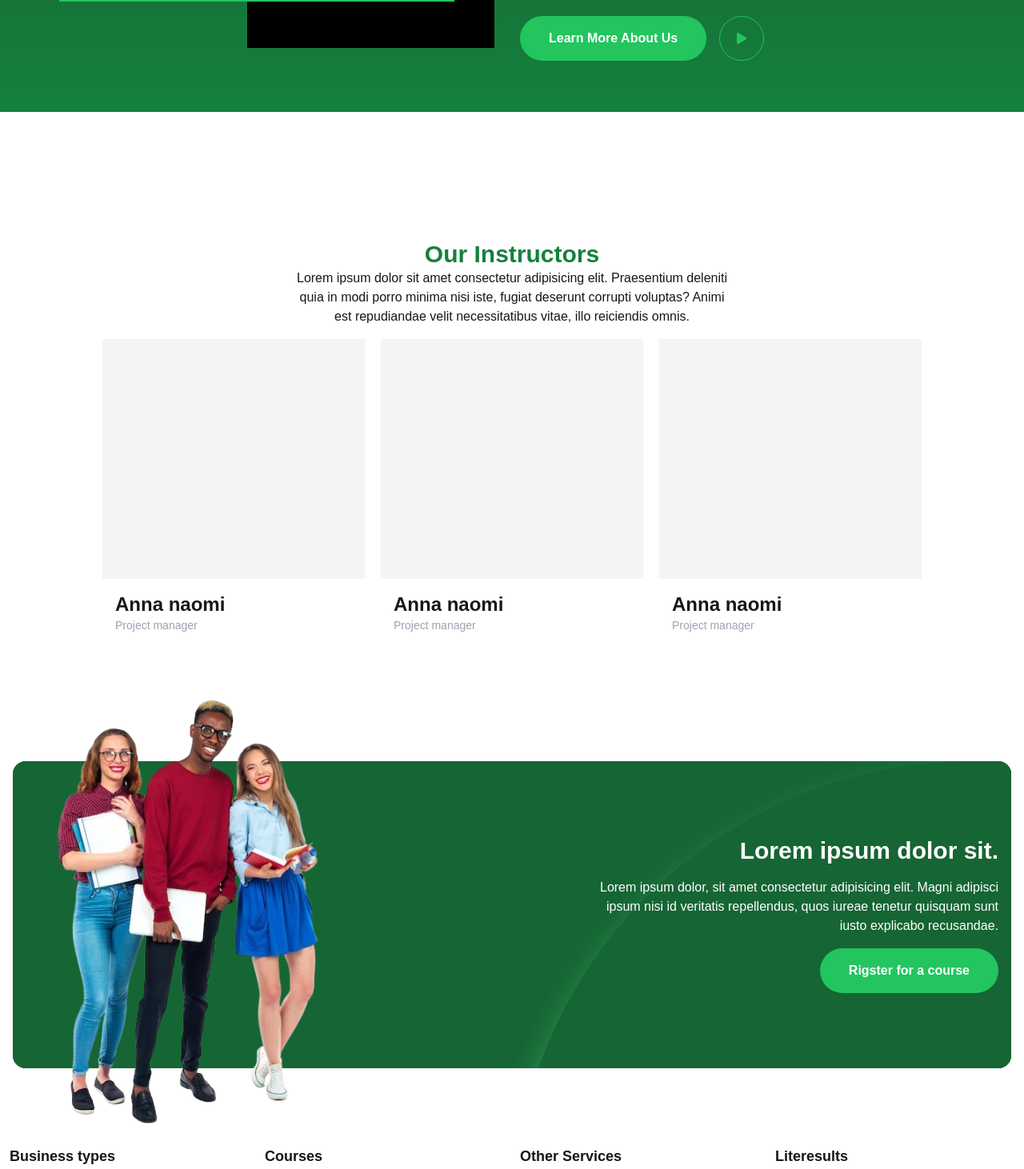
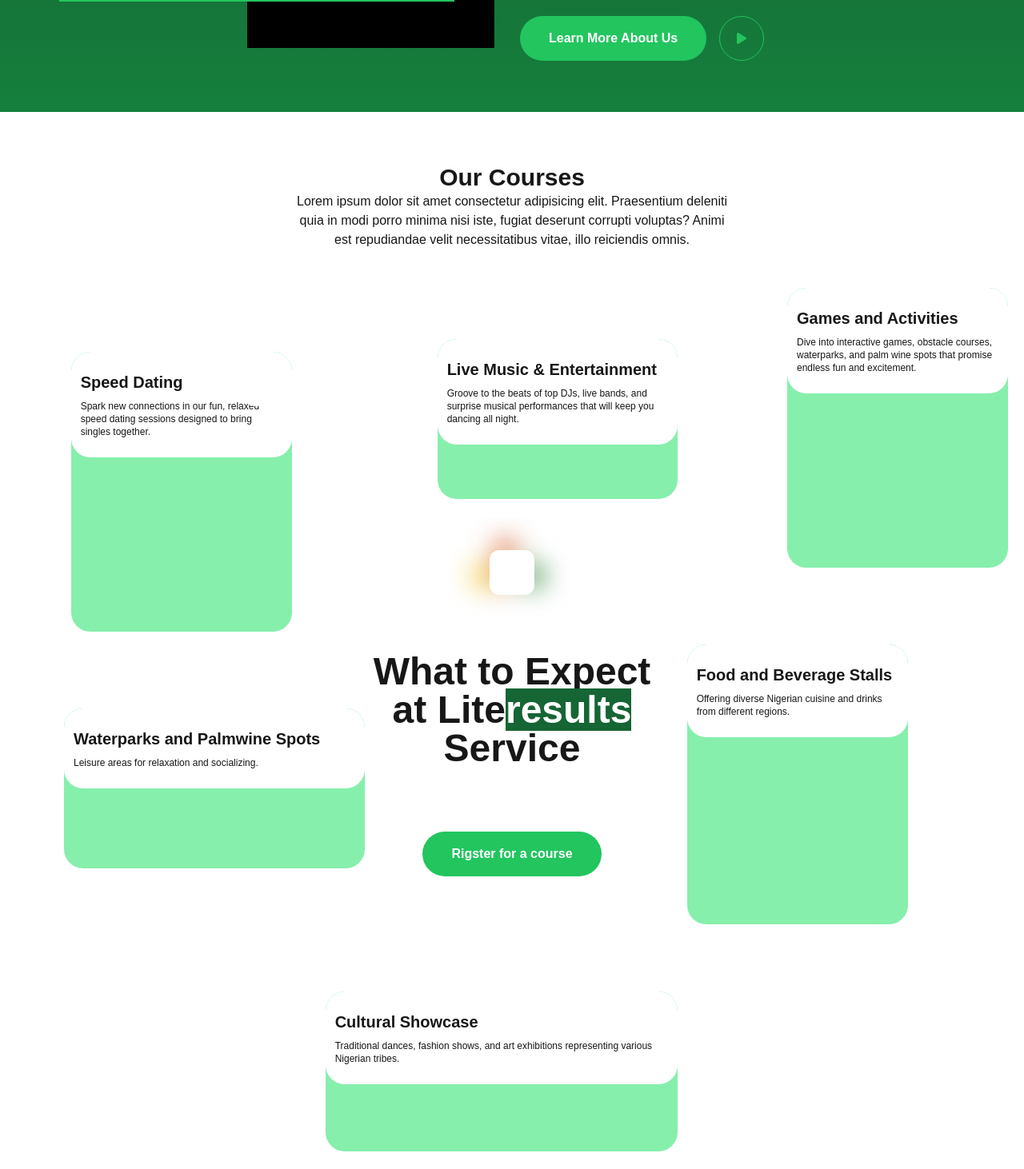
Before and after one commit to ebuberoderick/literesultsapp, a Next.js app: page / in a window 1280 px wide. Shown: the part 1680-3142 px from the top of the page at 80% size. Built offline with nearby package versions, Linux system fonts and the light colour scheme.

Commit message:
added out courses

```diff
--- a/app/page.jsx
+++ b/app/page.jsx
@@ -86,86 +86,199 @@ function page() {
       </div>
 
 
-      <div className="py-24">
 
+
+
+      <div className="pt-12">
+        <div className="max-w-xl text-center p-4 mx-auto">
+          <div className="font-semibold text-xl sm:text-3xl">Our Courses</div>
+          <div className="text-xs sm:text-base">Lorem ipsum dolor sit amet consectetur adipisicing elit. Praesentium deleniti quia in modi porro minima nisi iste, fugiat deserunt corrupti voluptas? Animi est repudiandae velit necessitatibus vitae, illo reiciendis omnis.</div>
+        </div>
+      </div>
+
+
+      <div className="max-w-7xl overflow-hidden grid items-start xl:grid-cols-3 py-12 mx-auto px-5 space-y-6 lg:space-y-12">
+        <div className="space-y-6 z-40 md:space-y-24 md:space-x-3 grid md:grid-cols-2 xl:grid-cols-1 relative xl:top-16">
+          <div data-aos="fade-left" className="xl:w-[276px] bg-green-300 overflow-hidden w-full relative rounded-3xl mx-auto h-[350px] gallery7">
+            <div className="p-3 py-6 space-y-2 bg-white rounded-3xl w-full">
+              <div className="font-semibold sm:text-xl">Speed Dating</div>
+              <div className="text-xs">
+                Spark new connections in our fun, relaxed speed dating sessions designed to bring singles together.
+              </div>
+            </div>
+            <div className="w-12 h-12 cursor-pointer bg-white rounded-full absolute top-5 right-5 flex items-center justify-center">
+              {/* <Image draggable={false} src={heart} className="w-1/2" alt="" /> */}
+            </div>
+          </div>
+          <div data-aos="fade-left" className="xl:w-[376px] bg-green-300 overflow-hidden w-full relative xl:left-12 rounded-3xl mx-auto h-[200px] gallery8">
+            <div className="p-3 py-6 space-y-2 bg-white rounded-3xl w-full">
+              <div className="font-semibold sm:text-xl">Waterparks and Palmwine Spots</div>
+              <div className="text-xs">
+                Leisure areas for relaxation and socializing.
+              </div>
+            </div>
+          </div>
+        </div>
+        <div className="flex flex-col items-center md:flex-row xl:flex-col xl:items-end justify-center lg:gap-6">
+          <div data-aos="fade-up" className="h-[200px] bg-green-300 overflow-hidden w-full xl:w-[300px] rounded-3xl gallery9">
+            <div className="p-3 py-6 space-y-2 bg-white rounded-3xl w-full">
+              <div className="font-semibold sm:text-xl">Live Music & Entertainment</div>
+              <div className="text-xs">
+                Groove to the beats of top DJs, live bands, and surprise musical performances that will keep you dancing all night.
+              </div>
+            </div>
+          </div>
+          <div className="space-y-20 min-w-96 lg:pb-16 flex-grow">
+            <div className="space-y-8">
+              <div className="relative">
+                <div className="w-8 h-8 right-[48%] top-6 rounded-full bg-[#db7140] absolute z-0"></div>
+                <div className="w-8 h-8 right-[50%] top-14 rounded-full bg-[#cf6c2a] absolute z-0"></div>
+                <div className="w-8 h-8 right-[40%] top-14 rounded-full bg-[#207927] absolute z-0"></div>
+                <div className="w-8 h-8 right-[55%] top-14 rounded-full bg-[#f5d548] absolute z-0"></div>
+                <div className="relative py-10 bg-white backdrop-blur-lg bg-opacity-20 z-10 flex justify-center">
+                  <div className="">
+                    <div className="h-14 w-14 bg-white rounded-xl flex items-center justify-center">
+                      {/* <Image draggable={false} src={fav} className="w-1/2" alt="" /> */}
+                    </div>
+                  </div>
+                </div>
+              </div>
+              <div className="text-center font-semibold text-3xl md:text-5xl">
+                <div className="">What to Expect</div>
+                <div className="">at <span className="">Lite<span className="bg-green-800 text-white">results</span> Service</span></div>
+              </div>
+            </div>
+            <div className="flex justify-center">
+              <div className="bg-green-500 rounded-full inline-block cursor-pointer py-4 px-9 text-white font-bold">Rigster for a course</div>
+            </div>
+          </div>
+          <div data-aos="fade-down" className="h-[200px] bg-green-300 overflow-hidden w-full xl:w-[440px] rounded-3xl mt-14 gallery10">
+            <div className="p-3 py-6 space-y-2 bg-white rounded-3xl w-full">
+              <div className="font-semibold sm:text-xl">Cultural Showcase</div>
+              <div className="text-xs">
+                Traditional dances, fashion shows, and art exhibitions representing various Nigerian tribes.
+              </div>
+            </div>
+          </div>
+        </div>
+        <div className="space-y-6 z-40 md:space-y-24 md:space-x-3 grid md:grid-cols-2 xl:grid-cols-1 relative xl:-top-16">
+          <div data-aos="fade-right" className="xl:w-[276px]  bg-green-300 overflow-hidden relative rounded-3xl xl:ml-auto h-[350px] gallery11">
+            <div className="p-3 py-6 space-y-2 bg-white rounded-3xl w-full">
+              <div className="font-semibold sm:text-xl">Games and Activities</div>
+              <div className="text-xs">
+                Dive into interactive games, obstacle courses, waterparks, and palm wine spots that promise endless fun and excitement.
+              </div>
+            </div>
+          </div>
+          <div data-aos="fade-right" className="xl:w-[276px] bg-green-300 overflow-hidden relative rounded-3xl xl:mx-auto h-[350px] gallery12">
+            <div className="p-3 py-6 space-y-2 bg-white rounded-3xl w-full">
+              <div className="font-semibold sm:text-xl">Food and Beverage Stalls</div>
+              <div className="text-xs">
+                Offering diverse Nigerian cuisine and drinks from different regions.
+              </div>
+            </div>
+          </div>
+        </div>
+      </div>
+
+
+
+
+
+
+
+
+
+
+      <div className="py-24 bg-green-800">
         <div className="pt-12">
           <div className="max-w-xl text-center p-4 mx-auto">
-            <div className="font-semibold text-xl text-green-700 sm:text-3xl">Our Instructors</div>
-            <div className="text-xs sm:text-base">Lorem ipsum dolor sit amet consectetur adipisicing elit. Praesentium deleniti quia in modi porro minima nisi iste, fugiat deserunt corrupti voluptas? Animi est repudiandae velit necessitatibus vitae, illo reiciendis omnis.</div>
+            <div className="font-semibold text-xl text-white sm:text-3xl">Our Instructors</div>
+            <div className="text-xs sm:text-base text-white">Lorem ipsum dolor sit amet consectetur adipisicing elit. Praesentium deleniti quia in modi porro minima nisi iste, fugiat deserunt corrupti voluptas? Animi est repudiandae velit necessitatibus vitae, illo reiciendis omnis.</div>
           </div>
         </div>
         <div className="grid justify-center md:grid-cols-3 max-w-5xl gap-5 mx-auto">
-          <div class="group cursor-pointer overflow-hidden relative h-96 block">
-            <div class="h-full w-full flex flex-col bg-gray-100">
-              <div class="flex-grow"></div>
-              <div class="bg-white z-30 p-4">
-                <div class="text-2xl font-bold hover:text-green-800">Anna naomi</div>
-                <div class="text-sm text-gray-400">Project manager</div>
+          <div className="group cursor-pointer overflow-hidden relative h-96 block">
+            <div className="h-full w-full flex flex-col bg-gray-100">
+              <div className="flex-grow"></div>
+              <div className="bg-white z-30 p-4">
+                <div className="text-2xl font-bold hover:text-green-800">Anna naomi</div>
+                <div className="text-sm text-gray-400">Project manager</div>
               </div>
             </div>
             <div
-              class="p-5 h-full gap-3 flex top-full group-hover: items-center justify-center w-full group-hover:top-0 group-hover:bg-opacity-30 right-0 transition-all duration-300 absolute group-hover:bg-green-800">
+              className="p-5 h-full gap-3 flex top-full group-hover: items-center justify-center w-full group-hover:top-0 group-hover:bg-opacity-30 right-0 transition-all duration-300 absolute group-hover:bg-green-800">
               <div
-                class="border border-black hover:bg-white hover:text-green-800 rounded-full w-7 h-7 flex items-center justify-center">
+                className="border border-black hover:bg-white hover:text-green-800 rounded-full w-7 h-7 flex items-center justify-center">
                 <FaFacebookF />
               </div>
               <div
-                class="border border-black hover:bg-white hover:text-green-800 rounded-full w-7 h-7 flex items-center justify-center">
+                className="border border-black hover:bg-white hover:text-green-800 rounded-full w-7 h-7 flex items-center justify-center">
                 <FaInstagram />
               </div>
               <div
-                class="border border-black hover:bg-white hover:text-green-800 rounded-full w-7 h-7 flex items-center justify-center">
+                className="border border-black hover:bg-white hover:text-green-800 rounded-full w-7 h-7 flex items-center justify-center">
                 <FaLinkedin />
               </div>
             </div>
           </div>
-          <div class="group cursor-pointer overflow-hidden relative h-96 block">
-            <div class="h-full w-full flex flex-col bg-gray-100">
-              <div class="flex-grow"></div>
-              <div class="bg-white z-30 p-4">
-                <div class="text-2xl font-bold hover:text-green-800">Anna naomi</div>
-                <div class="text-sm text-gray-400">Project manager</div>
+          <div className="group cursor-pointer overflow-hidden relative h-96 block">
+            <div className="h-full w-full flex flex-col bg-gray-100">
+              <div className="flex-grow"></div>
+              <div className="bg-white z-30 p-4">
+                <div className="text-2xl font-bold hover:text-green-800">Anna naomi</div>
+                <div className="text-sm text-gray-400">Project manager</div>
               </div>
             </div>
             <div
-              class="p-5 h-full gap-3 flex top-full group-hover: items-center justify-center w-full group-hover:top-0 group-hover:bg-opacity-30 right-0 transition-all duration-300 absolute group-hover:bg-green-800">
+              className="p-5 h-full gap-3 flex top-full group-hover: items-center justify-center w-full group-hover:top-0 group-hover:bg-opacity-30 right-0 transition-all duration-300 absolute group-hover:bg-green-800">
               <div
-                class="border border-black hover:bg-white hover:text-green-800 rounded-full w-7 h-7 flex items-center justify-center">
+                className="border border-black hover:bg-white hover:text-green-800 rounded-full w-7 h-7 flex items-center justify-center">
                 <FaFacebookF />
               </div>
               <div
-                class="border border-black hover:bg-white hover:text-green-800 rounded-full w-7 h-7 flex items-center justify-center">
+                className="border border-black hover:bg-white hover:text-green-800 rounded-full w-7 h-7 flex items-center justify-center">
                 <FaInstagram />
               </div>
               <div
-                class="border border-black hover:bg-white hover:text-green-800 rounded-full w-7 h-7 flex items-center justify-center">
+                className="border border-black hover:bg-white hover:text-green-800 rounded-full w-7 h-7 flex items-center justify-center">
                 <FaLinkedin />
               </div>
             </div>
           </div>
-          <div class="group cursor-pointer overflow-hidden relative h-96 block">
-            <div class="h-full w-full flex flex-col bg-gray-100">
-              <div class="flex-grow"></div>
-              <div class="bg-white z-30 p-4">
-                <div class="text-2xl font-bold hover:text-green-800">Anna naomi</div>
-                <div class="text-sm text-gray-400">Project manager</div>
+          <div className="group cursor-pointer overflow-hidden relative h-96 block">
+            <div className="h-full w-full flex flex-col bg-gray-100">
+              <div className="flex-grow"></div>
+              <div className="bg-white z-30 p-4">
+                <div className="text-2xl font-bold hover:text-green-800">Anna naomi</div>
+                <div className="text-sm text-gray-400">Project manager</div>
               </div>
             </div>
             <div
-              class="p-5 h-full gap-3 flex top-full group-hover: items-center justify-center w-full group-hover:top-0 group-hover:bg-opacity-30 right-0 transition-all duration-300 absolute group-hover:bg-green-800">
+              className="p-5 h-full gap-3 flex top-full group-hover: items-center justify-center w-full group-hover:top-0 group-hover:bg-opacity-30 right-0 transition-all duration-300 absolute group-hover:bg-green-800">
               <div
-                class="border border-black hover:bg-white hover:text-green-800 rounded-full w-7 h-7 flex items-center justify-center">
+                className="border border-black hover:bg-white hover:text-green-800 rounded-full w-7 h-7 flex items-center justify-center">
                 <FaFacebookF />
               </div>
               <div
-                class="border border-black hover:bg-white hover:text-green-800 rounded-full w-7 h-7 flex items-center justify-center">
+                className="border border-black hover:bg-white hover:text-green-800 rounded-full w-7 h-7 flex items-center justify-center">
                 <FaInstagram />
               </div>
               <div
-                class="border border-black hover:bg-white hover:text-green-800 rounded-full w-7 h-7 flex items-center justify-center">
+                className="border border-black hover:bg-white hover:text-green-800 rounded-full w-7 h-7 flex items-center justify-center">
                 <FaLinkedin />
               </div>
             </div>
+          </div>
+          <div className="">
+            <div className="inline-flex -space-x-7 hover:space-x-2 cursor-pointer">
+              <div className="h-12 w-12 border rounded-full transition-all duration-300 bg-gray-600"></div>
+              <div className="h-12 w-12 border rounded-full transition-all duration-300 bg-gray-600"></div>
+              <div className="h-12 w-12 border rounded-full transition-all duration-300 bg-gray-600"></div>
+              <div className="h-12 w-12 border rounded-full transition-all duration-300 bg-gray-600"></div>
+              <div className="h-12 w-12 border rounded-full transition-all duration-300 bg-gray-600"></div>
+            </div>
+            <div className="text-white">Other Instructors</div>
           </div>
         </div>
       </div>
```
